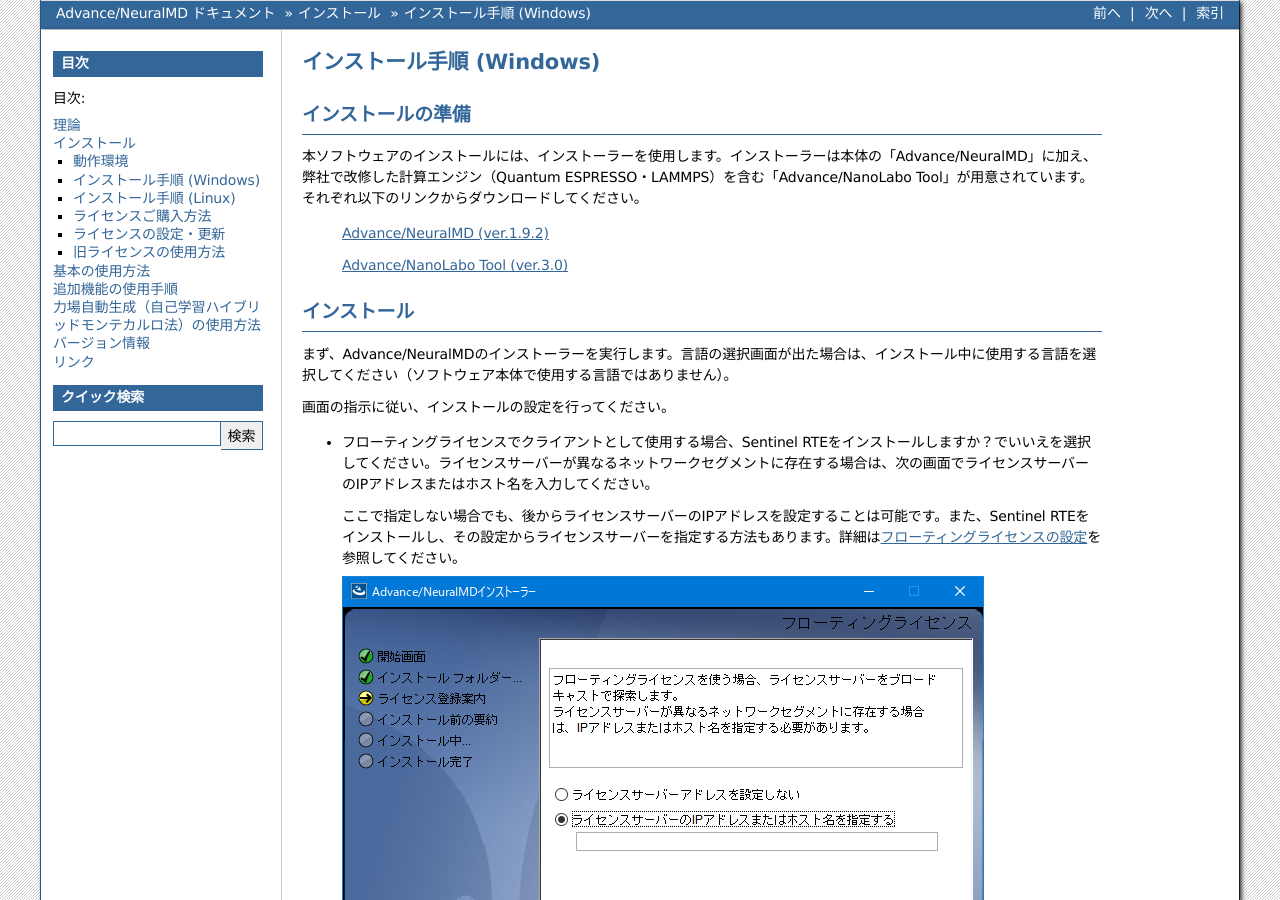
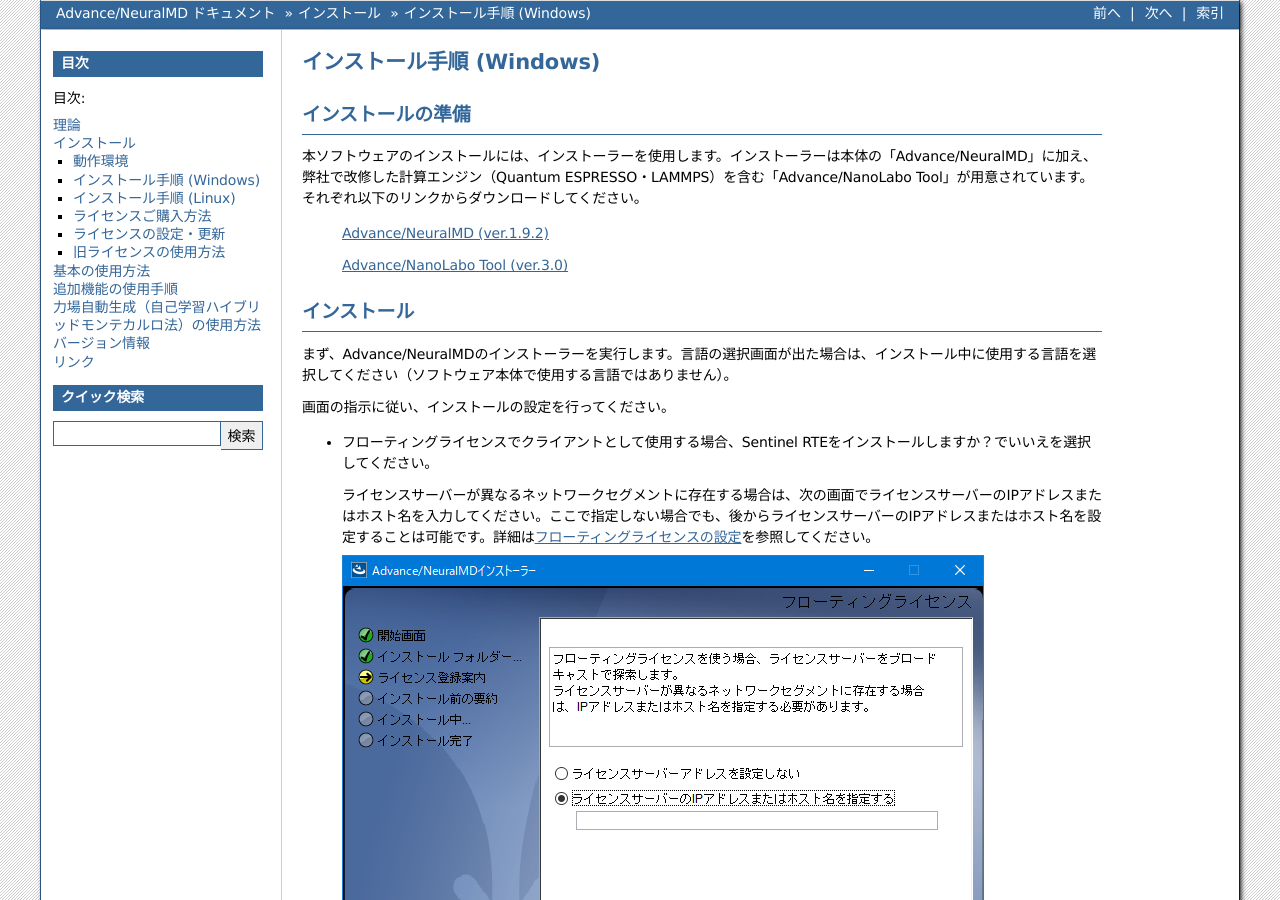
Before and after one commit to advancesoftcorp/neuralmd-doc, a Sphinx documentation site: the page built from docs/source/install/windows.rst, in a window 1280 px wide and 900 px high. Built offline with Sphinx 7.4.7, drawn with Linux system fonts in a browser that asks for light colours; formulas are drawn with MathJax 3.

Commit message:
remove "install RTE for client machine" and add "or Host name"

```diff
--- a/docs/source/install/linux.rst
+++ b/docs/source/install/linux.rst
@@ -45,9 +45,9 @@
 
  書き込み権限のない場所にはインストールできません。インストール先として書き込み権限のある場所（ :file:`/home/ユーザー名/AdvanceSoft/NeuralMD` など）を指定するか、書き込み権限のあるユーザーでインストーラーを実行してください。
 
-- フローティングライセンスでクライアントとして使用する場合、Sentinel RTEをインストールしますか？でいいえを選択してください。ライセンスサーバーが異なるネットワークセグメントに存在する場合は、次の画面でライセンスサーバーのIPアドレスまたはホスト名を入力してください。
+- フローティングライセンスでクライアントとして使用する場合、Sentinel RTEをインストールしますか？でいいえを選択してください。
 
-  ここで指定しない場合でも、後からライセンスサーバーのIPアドレスを設定することは可能です。また、Sentinel RTEをインストールし、その設定からライセンスサーバーを指定する方法もあります。詳細は\ :ref:`floating`\ を参照してください。
+  ライセンスサーバーが異なるネットワークセグメントに存在する場合は、次の画面でライセンスサーバーのIPアドレスまたはホスト名を入力してください。ここで指定しない場合でも、後からライセンスサーバーのIPアドレスまたはホスト名を設定することは可能です。詳細は\ :ref:`floating`\ を参照してください。
 
   .. image:: /img/install_license_server_l.png
 
--- a/docs/source/install/windows.rst
+++ b/docs/source/install/windows.rst
@@ -24,9 +24,9 @@
 
 画面の指示に従い、インストールの設定を行ってください。
 
-- フローティングライセンスでクライアントとして使用する場合、Sentinel RTEをインストールしますか？でいいえを選択してください。ライセンスサーバーが異なるネットワークセグメントに存在する場合は、次の画面でライセンスサーバーのIPアドレスまたはホスト名を入力してください。
+- フローティングライセンスでクライアントとして使用する場合、Sentinel RTEをインストールしますか？でいいえを選択してください。
 
-  ここで指定しない場合でも、後からライセンスサーバーのIPアドレスを設定することは可能です。また、Sentinel RTEをインストールし、その設定からライセンスサーバーを指定する方法もあります。詳細は\ :ref:`floating`\ を参照してください。
+  ライセンスサーバーが異なるネットワークセグメントに存在する場合は、次の画面でライセンスサーバーのIPアドレスまたはホスト名を入力してください。ここで指定しない場合でも、後からライセンスサーバーのIPアドレスまたはホスト名を設定することは可能です。詳細は\ :ref:`floating`\ を参照してください。
 
   .. image:: /img/install_license_server.png
 
```
